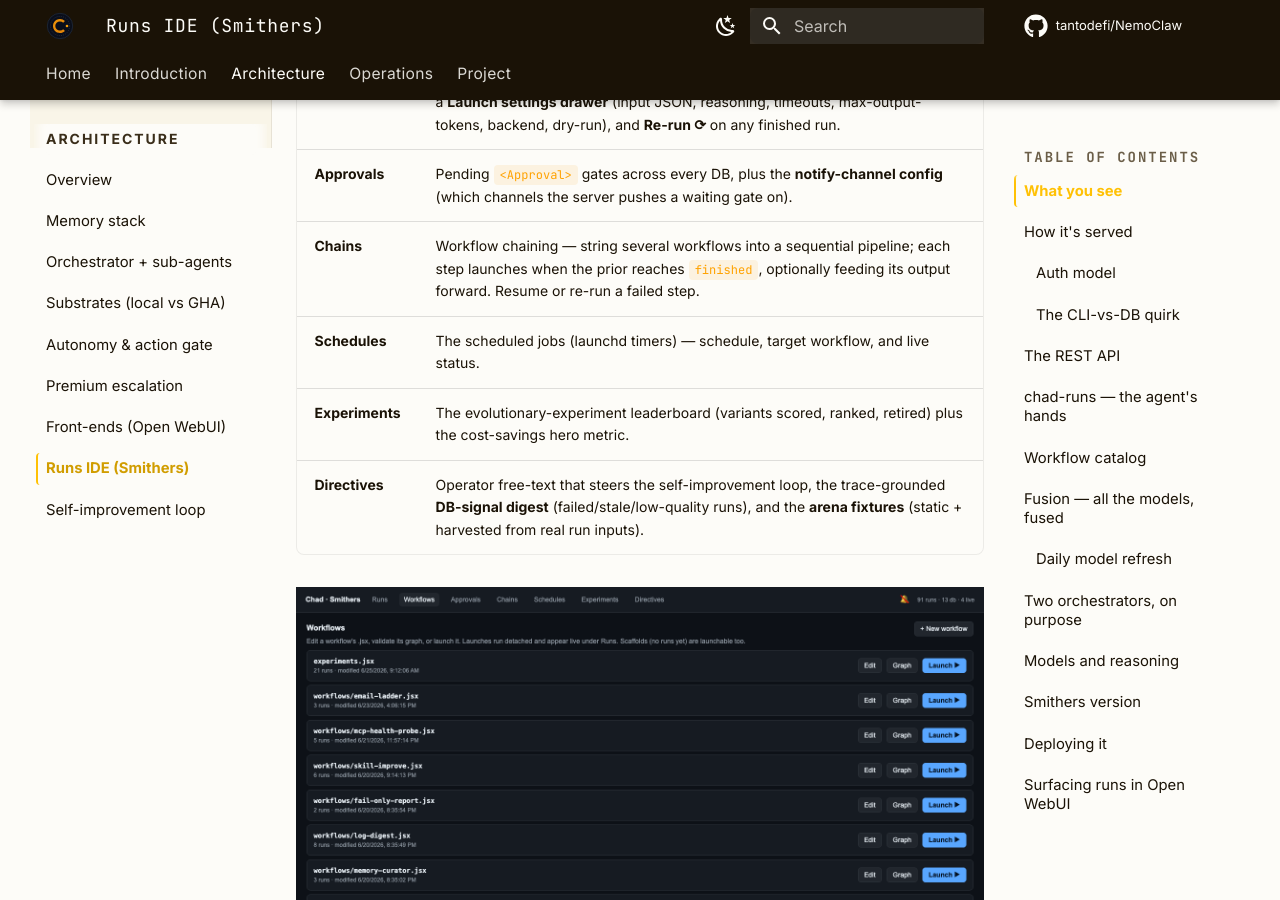
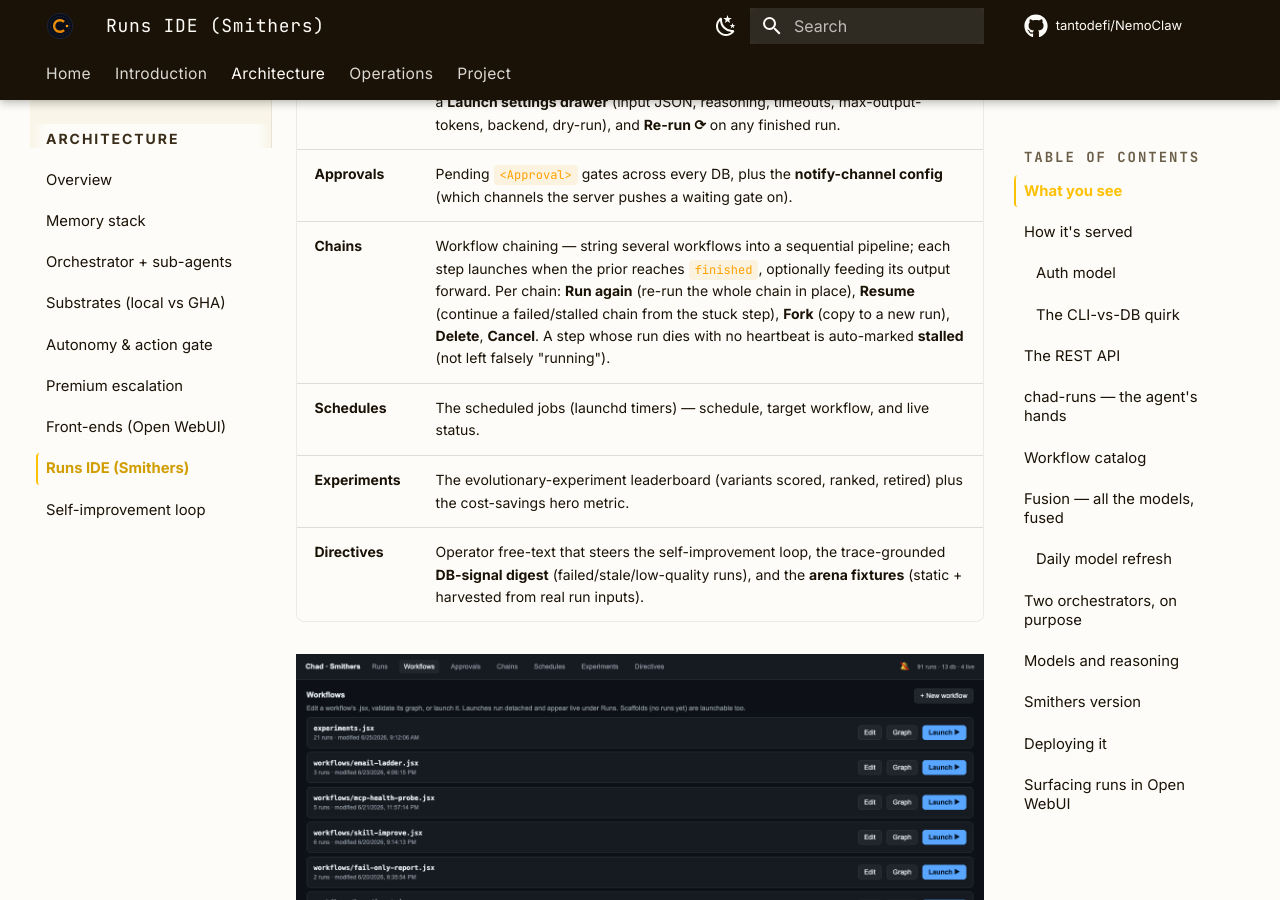
Before and after one commit to tantodefi/supachad-docs, an MkDocs documentation site: the page built from docs/runs-ide.md, in a window 1280 px wide and 900 px high, scrolled down 1336 px. Built offline with MkDocs 1.6.1 and Material for MkDocs 9.7.7, drawn with Linux system fonts in a browser that asks for light colours; comment, search, counter and statistics services are not loaded; some of the changed text lies outside the part shown.

Commit message:
docs: chain run-again/delete/resume/stalled + matrix hygiene note
Co-Authored-By: Claude Opus 4.8 <noreply@anthropic.com>

```diff
--- a/docs/runs-ide.md
+++ b/docs/runs-ide.md
@@ -25,7 +25,7 @@ JS + two CDN libs: CodeMirror for the editor, mermaid for the DAG).
 | **Runs** | Every run across every workflow DB, newest first. Live-polls (5 s for the list, 2.5 s while a run is active). Click a run for the task tree, per-node outputs (with **per-node token counts** and a **"reasoning hidden" badge**), logs, chat, and diffs. |
 | **Workflows** | The full catalog of `.jsx` files — including scaffolds that have never run (with run counts) — each rendered as an interactive DAG (`smithers graph --format json`). Inline **CodeMirror editor** to read/edit/save the source (path-validated), a **Launch settings drawer** (input JSON, reasoning, timeouts, max-output-tokens, backend, dry-run), and **Re-run ⟳** on any finished run. |
 | **Approvals** | Pending `<Approval>` gates across every DB, plus the **notify-channel config** (which channels the server pushes a waiting gate on). |
-| **Chains** | Workflow chaining — string several workflows into a sequential pipeline; each step launches when the prior reaches `finished`, optionally feeding its output forward. Resume or re-run a failed step. |
+| **Chains** | Workflow chaining — string several workflows into a sequential pipeline; each step launches when the prior reaches `finished`, optionally feeding its output forward. Per chain: **Run again** (re-run the whole chain in place), **Resume** (continue a failed/stalled chain from the stuck step), **Fork** (copy to a new run), **Delete**, **Cancel**. A step whose run dies with no heartbeat is auto-marked **stalled** (not left falsely "running"). |
 | **Schedules** | The scheduled jobs (launchd timers) — schedule, target workflow, and live status. |
 | **Experiments** | The evolutionary-experiment leaderboard (variants scored, ranked, retired) plus the cost-savings hero metric. |
 | **Directives** | Operator free-text that steers the self-improvement loop, the trace-grounded **DB-signal digest** (failed/stale/low-quality runs), and the **arena fixtures** (static + harvested from real run inputs). |
@@ -116,7 +116,8 @@ verb (see below) — the CLI is a 1:1 mirror of the API.
 | `GET /signal` · `GET /fixtures` | Trace-grounded review signal · arena fixture set. |
 | `GET/POST /directives` | Read / set the operator directives steering the loop. |
 | `GET /chains` · `GET /chains/:id` | List chains · one chain's step states. |
-| `POST /chains` · `POST /chains/:id/cancel\|resume\|rerun-step` | Create / cancel / resume / re-run a workflow chain. |
+| `POST /chains` · `POST /chains/:id/fork\|run-again` | Create · copy to a new chain · re-run the whole chain in place. |
+| `POST /chains/:id/cancel\|resume\|rerun-step` · `DELETE /chains/:id` | Cancel · resume a failed/stalled chain · re-run from a step · delete a terminal chain. |
 
 Write endpoints (anything that launches, mutates state, or saves a file) require an
 authenticated operator (Cloudflare Access email or the machine key); reads only need
```
